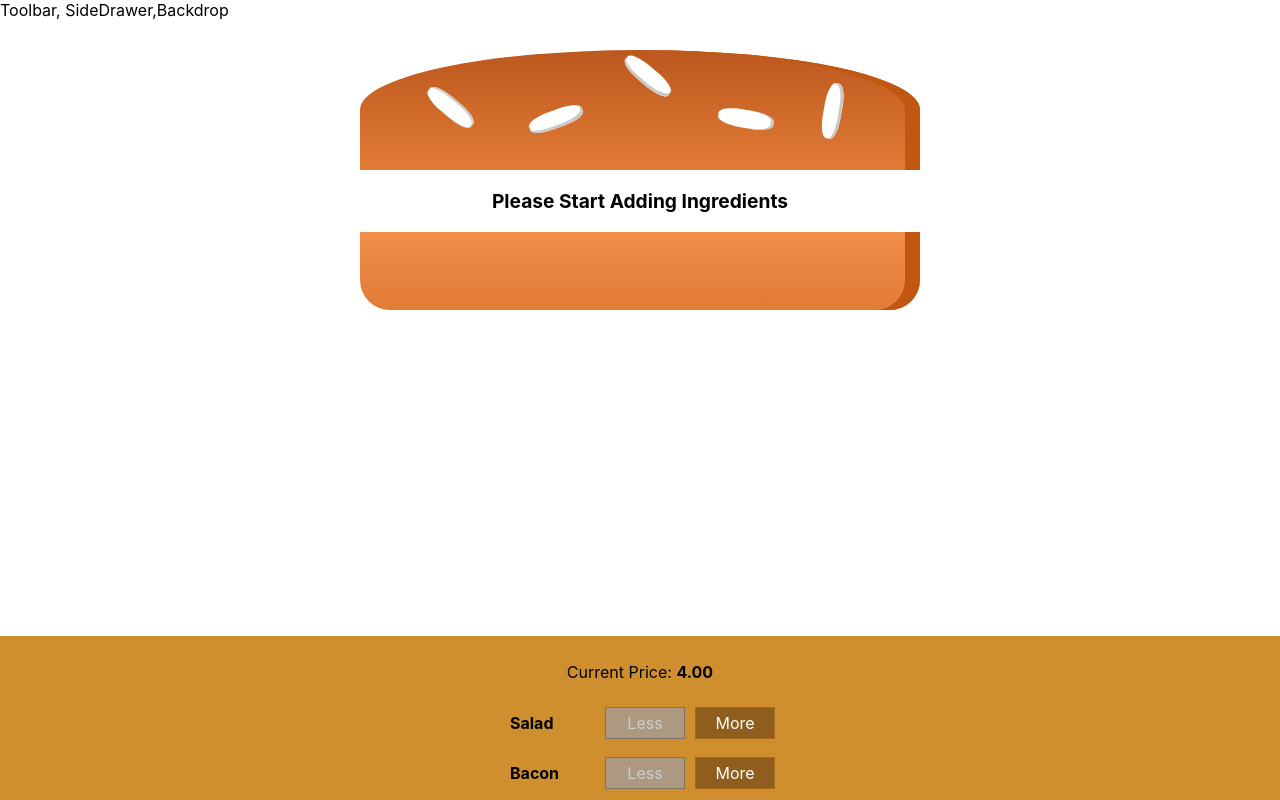
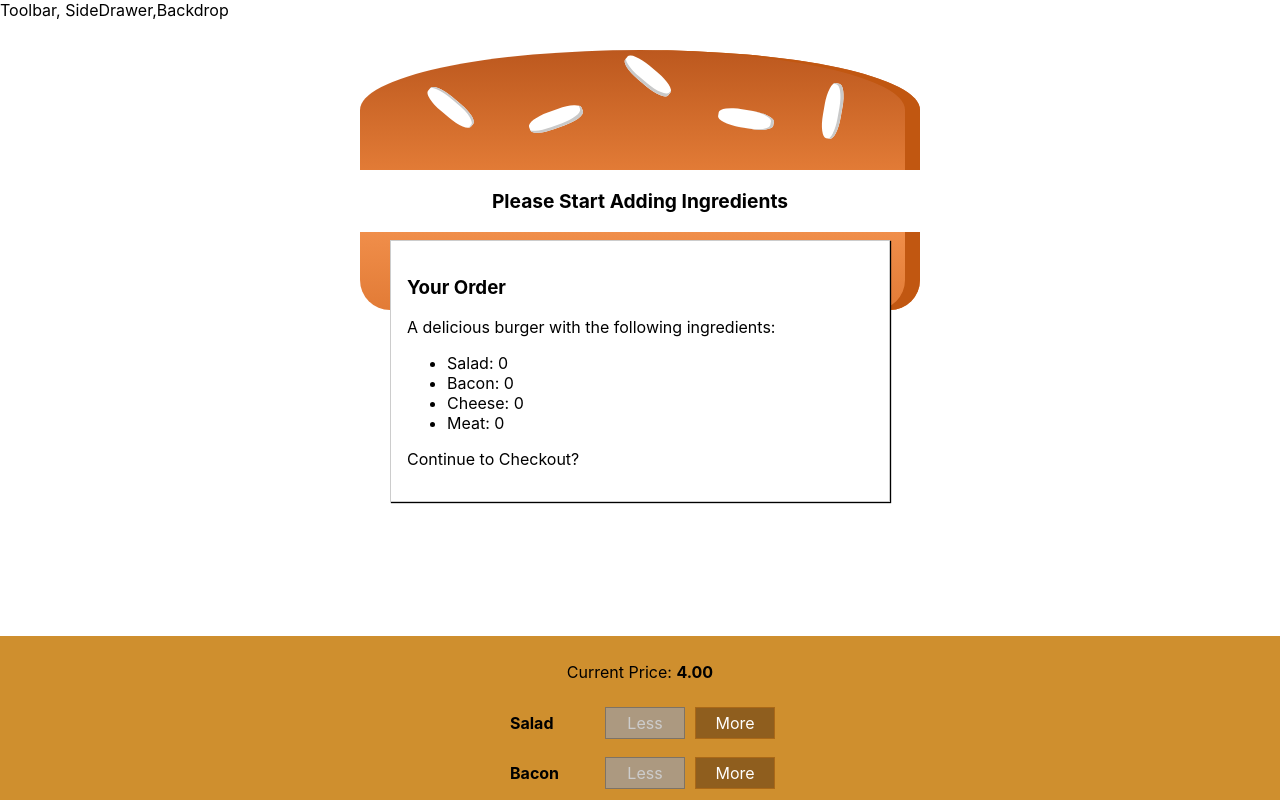
Before and after one commit to Abhinav2023/My-Burger-React-App, a React (Create React App) app: page / in a window 1280 px wide. Shown: the top 800 px of the page. Built offline with nearby package versions, Linux system fonts and the light colour scheme.

Commit message:
Creating the Order Summary Modal

```diff
--- /dev/null
+++ b/src/components/Burger/OrderSummary/OrderSummary.js
@@ -0,0 +1,26 @@
+import React from 'react';
+import Aux from '../../../hoc/Aux';
+
+const orderSummary=(props)=>{
+    const ingredientSummary=Object.keys(props.ingredients)
+        .map(igKey=>{
+            return <li key={igKey}>
+                        <span style={{textTransform: 'capitalize'}}>
+                            {igKey}
+                        </span>
+                        : {props.ingredients[igKey]}
+                    </li>
+        })
+    return (
+        <Aux>
+            <h3>Your Order</h3>
+            <p>A delicious burger with the following ingredients:</p>
+            <ul>
+                {ingredientSummary}
+            </ul>
+            <p>Continue to Checkout?</p>
+        </Aux>
+    )
+}
+
+export default orderSummary
--- /dev/null
+++ b/src/components/UI/Modal/Modal.js
@@ -0,0 +1,10 @@
+import React from 'react';
+import classes from './Modal.module.css';
+
+const modal=(props)=>(
+     <div className={classes.Modal}>
+         {props.children}
+     </div>
+);
+
+export default modal
--- /dev/null
+++ b/src/components/UI/Modal/Modal.module.css
@@ -0,0 +1,20 @@
+.Modal {
+    position: fixed;
+    z-index: 500;
+    background-color: white;
+    width: 70%;
+    border: 1px solid #ccc;
+    box-shadow: 1px 1px 1px black;
+    padding: 16px;
+    left: 15%;
+    top: 30%;
+    box-sizing: border-box;
+    transition: all 0.3s ease-out;
+}
+
+@media (min-width: 600px) {
+    .Modal {
+        width: 500px;
+        left: calc(50% - 250px);
+    }
+}
--- a/src/containers/BurgerBuilder/BurgerBuilder.js
+++ b/src/containers/BurgerBuilder/BurgerBuilder.js
@@ -2,7 +2,8 @@
 import Aux from '../../hoc/Aux';
 import Burger from '../../components/Burger/Burger';
 import BuildControls from '../../components/Burger/BuildControls/BuildControls'
-
+import Modal from '../../components/UI/Modal/Modal';
+import OrderSummary from '../../components/Burger/OrderSummary/OrderSummary'
 const INGREDIENT_PRICES={
     salad: 0.5,
     cheese: 0.4,
@@ -73,6 +74,9 @@
         }
         return (
             <Aux>
+                <Modal>
+                    <OrderSummary ingredients={this.state.ingredients} />
+                </Modal>
                 <Burger ingredients={this.state.ingredients} />
                 <BuildControls
                     ingredientAdded={this.addIngredientHandler}
```
Also changed, not shown: src/components/Burger/Burger.module.css (indentation only), src/components/UI/Backdrop/Backdrop.js (added).
